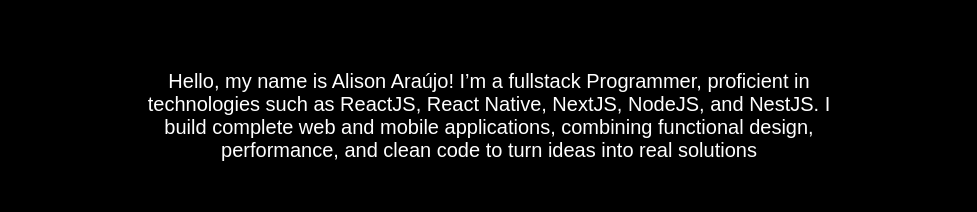
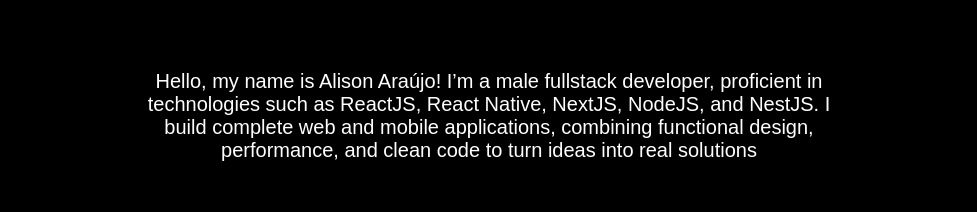
Before and after one commit to AlisonNunesAraujo/portifolio, a React (Vite) app: page / in a window 1280 px wide. Shown: the part 563-775 px from the top of the page, without its empty margins (151-1128 px from the left). Built offline with nearby package versions, Linux system fonts and the light colour scheme.

Commit message:
atualizando-projetos

```diff
--- a/src/home/index.tsx
+++ b/src/home/index.tsx
@@ -16,7 +16,7 @@
           </div>
           <div>
             <h3 className="textDesc">
-              Hello, my name is Alison Araújo! I’m a fullstack Programmer,
+              Hello, my name is Alison Araújo! I’m a male fullstack developer,
               proficient in technologies such as ReactJS, React Native, NextJS,
               NodeJS, and NestJS. I build complete web and mobile applications,
               combining functional design, performance, and clean code to turn
```
